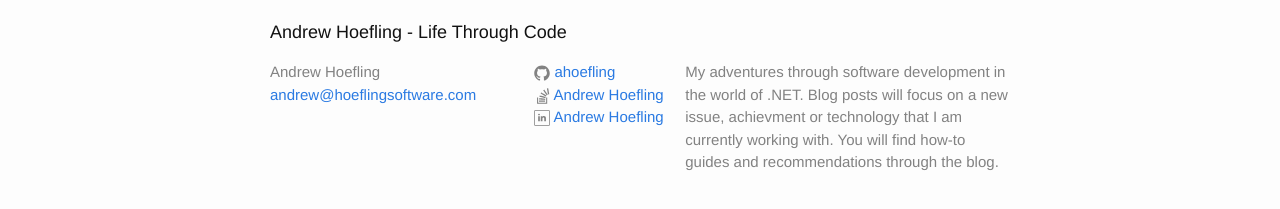
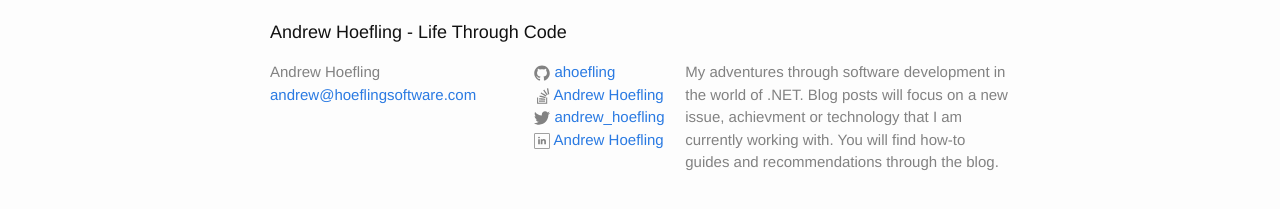
Before and after one commit to SkyeHoefling/ahoefling.github.io, a Jekyll site: the page built from index.html, in a window 1280 px wide. Shown: the part 488-697 px from the top of the page. Built offline with Jekyll 4.4.1, drawn with Linux system fonts in a browser that asks for light colours.

Commit message:
Adding twitter into the footer

```diff
--- a/_config.yml
+++ b/_config.yml
@@ -21,12 +21,10 @@ description-visible: > # this means to ignore newlines until "baseurl:"
 baseurl: "" # the subpath of your site, e.g. /blog/
 url: "http://www.andrewhoefling.com" # the base hostname & protocol for your site
 fullname: Andrew Hoefling
-twitter_username: ahoefling
+twitter: andrew_hoefling
 github_username:  ahoefling
 stackoverflow_name: andrew-hoefling
 linkedin_user: andrew-hoefling-38324912
-twitter:
-  username: andrew_hoefling
 social:
   name: Andrew Hoefling
   links:
--- a/_includes/footer.html
+++ b/_includes/footer.html
@@ -39,6 +39,16 @@
             </a>
           </li>
           {% endif %}
+          {% if site.twitter %}
+          <li>
+            <a href="https://twitter.com/jekyllrb">
+              <span class="icon  icon--twitter">
+                <svg enable-background="new 0 0 128 128" id="Social_Icons" version="1.1" viewBox="0 0 128 128" xml:space="preserve" xmlns="http://www.w3.org/2000/svg" xmlns:xlink="http://www.w3.org/1999/xlink"><g id="_x37__stroke"><g id="Twitter"><rect clip-rule="evenodd" fill="none" fill-rule="evenodd" height="128" width="128"/><path clip-rule="evenodd" d="M128,23.294    c-4.703,2.142-9.767,3.59-15.079,4.237c5.424-3.328,9.587-8.606,11.548-14.892c-5.079,3.082-10.691,5.324-16.687,6.526    c-4.778-5.231-11.608-8.498-19.166-8.498c-14.493,0-26.251,12.057-26.251,26.927c0,2.111,0.225,4.16,0.676,6.133    C41.217,42.601,21.871,31.892,8.91,15.582c-2.261,3.991-3.554,8.621-3.554,13.552c0,9.338,4.636,17.581,11.683,22.412    c-4.297-0.131-8.355-1.356-11.901-3.359v0.331c0,13.051,9.053,23.937,21.074,26.403c-2.201,0.632-4.523,0.948-6.92,0.948    c-1.69,0-3.343-0.162-4.944-0.478c3.343,10.694,13.035,18.483,24.53,18.691c-8.986,7.227-20.315,11.533-32.614,11.533    c-2.119,0-4.215-0.123-6.266-0.37c11.623,7.627,25.432,12.088,40.255,12.088c48.309,0,74.717-41.026,74.717-76.612    c0-1.171-0.023-2.342-0.068-3.49C120.036,33.433,124.491,28.695,128,23.294" fill="#00AAEC" fill-rule="evenodd" id="Twitter_1_"/></g></g>
+                </svg>
+              <span class="username">{{ site.twitter }}</span>
+            </a>
+          </li>
+          {% endif %}
 
           {% if site.linkedin_user %}
           <li>
```
